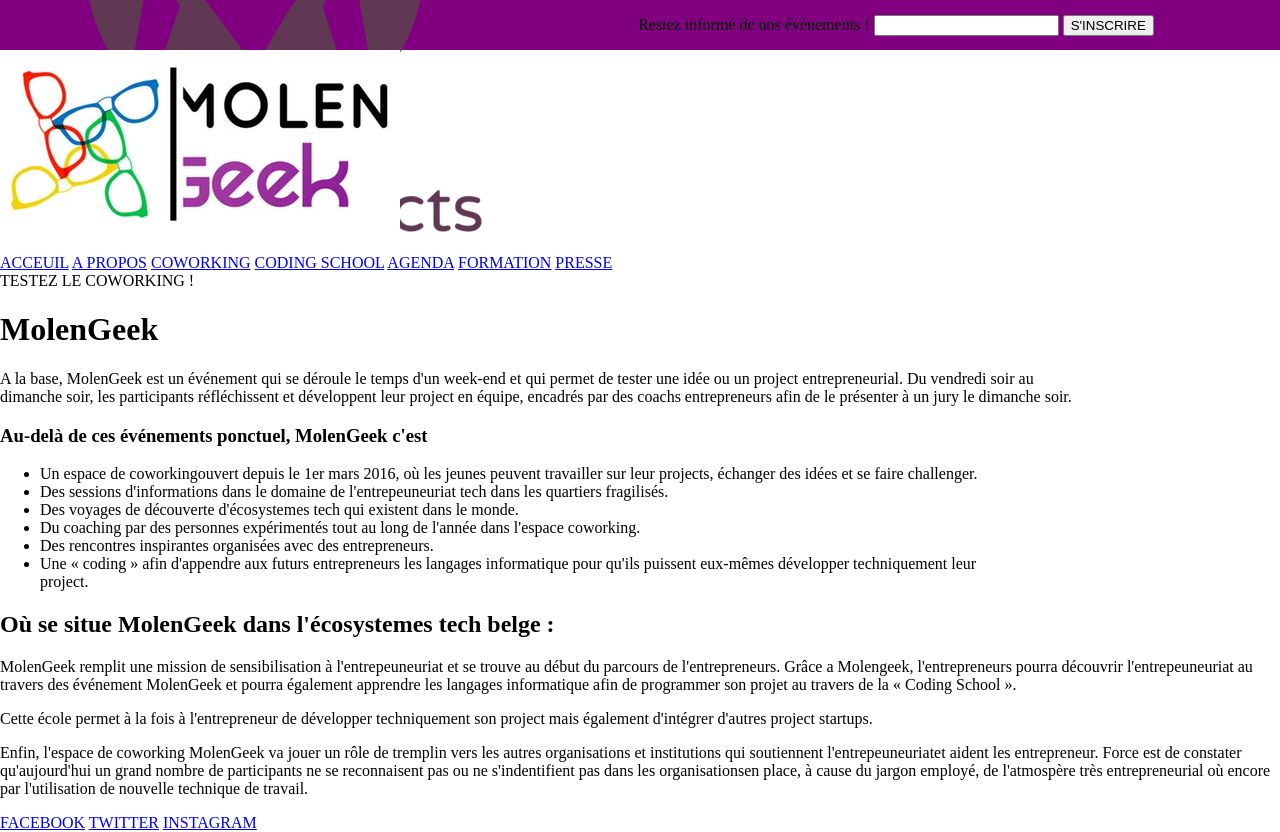
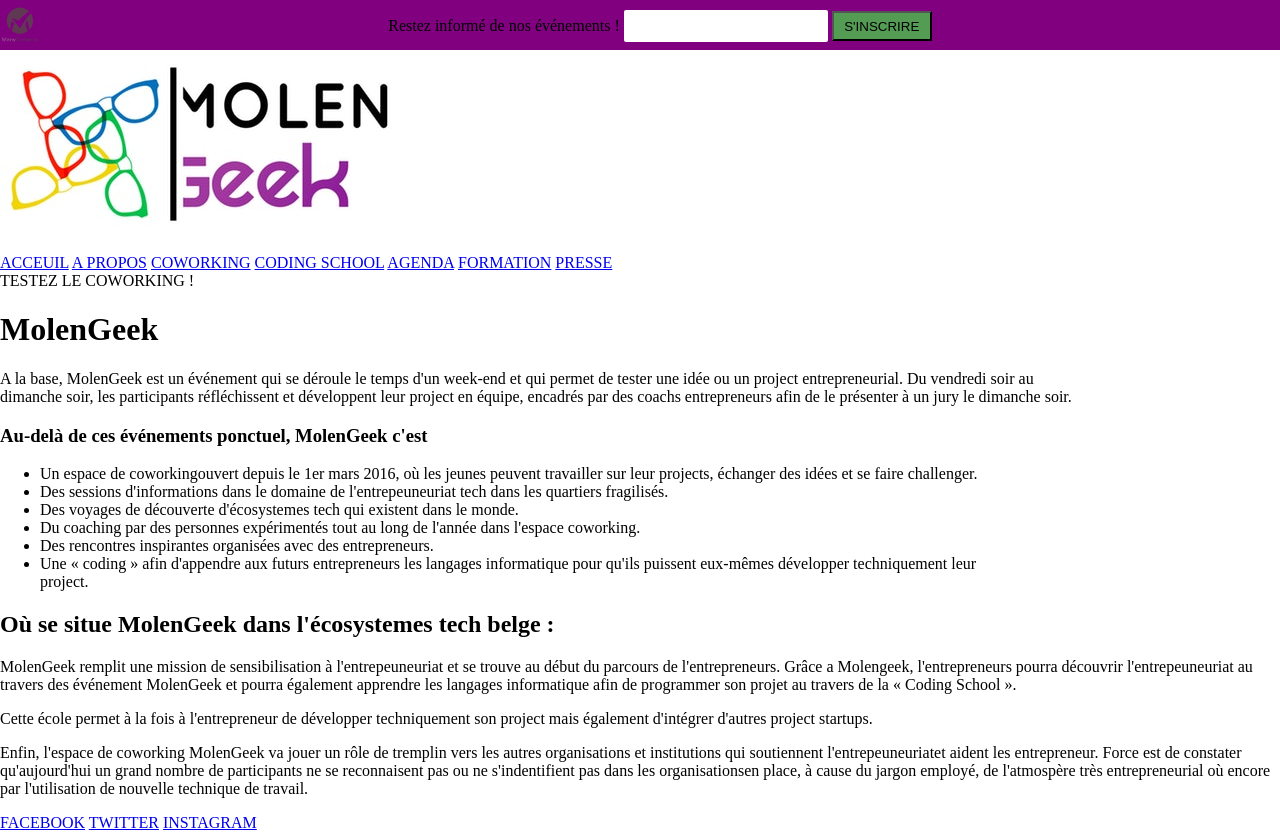
Before and after one commit to kottor96/molengeek-site, a plain HTML site: page index.html in a window 1280 px wide. Drawn offline with Linux system fonts and the light colour scheme.

Commit message:
fin header debut nav

```diff
--- a/index.html
+++ b/index.html
@@ -2,8 +2,9 @@
 <html lang="fr">
 <head>
     <meta charset="UTF-8">
+    <meta name="viewport" content="width=device-width, initial-scale=1.0">
     <link rel="stylesheet" href="./public/style/css/header/style.css">
-    <meta name="viewport" content="width=device-width, initial-scale=1.0">
+    <link rel="stylesheet" href="./public/style/css/nav/style.css">
     <title>MolenGeek</title>
 </head>
 <body>
--- a/public/style/css/header/style.css
+++ b/public/style/css/header/style.css
@@ -1,7 +1,3 @@
-img[src="./public/assets/img/many_contact_logo.png"]{
-    height: 100%;
-    width: 100%;
-}
 header{
     display: flex;
     height: 50px;
@@ -10,9 +6,29 @@ header{
     justify-content: space-between;
     align-items: center;
 }
-header{
-
+header button{
+    background-color: rgba(77, 180, 77, 0.863);
+    height: 100%;
+    width: 100px;
+}
+header input{
+    height: 100%;
+    width: 200px;
+    border-radius: 2px;
+    border: none;
 }
 body{
     margin: 0;
 }
+header div:first-child{
+    height: 80%;
+    width:auto;
+}
+header img{
+    height: 100%;
+    width: 100%;
+}
+header div:nth-child(2){
+    height: 60%;
+    width: auto;
+}
```
Also changed, not shown: public/style/css/nav/style.css (added).
